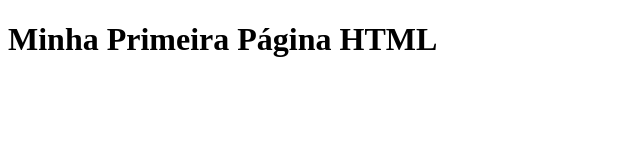
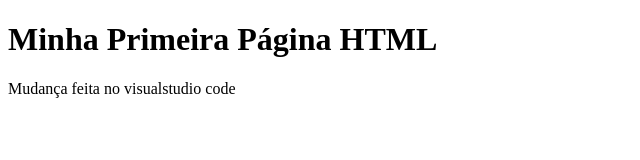
Before and after one commit to OsvaldoArk/desenvolvimento-de-interfaces-web-utd-novembro-2026, a plain HTML site: page HTML/AULA01-intro/index.html in a window 1280 px wide. Shown: the whole page, without its empty margins (0-640 px from the left). Drawn offline with Linux system fonts and the light colour scheme.

Commit message:
fix: mudança local

```diff
--- a/HTML/AULA01-intro/index.html
+++ b/HTML/AULA01-intro/index.html
@@ -11,5 +11,6 @@
     </head>
     <body>
         <h1>Minha Primeira Página HTML</h1>
+        <p>Mudança feita no visualstudio code</p>
     </body>
 </html>
```
